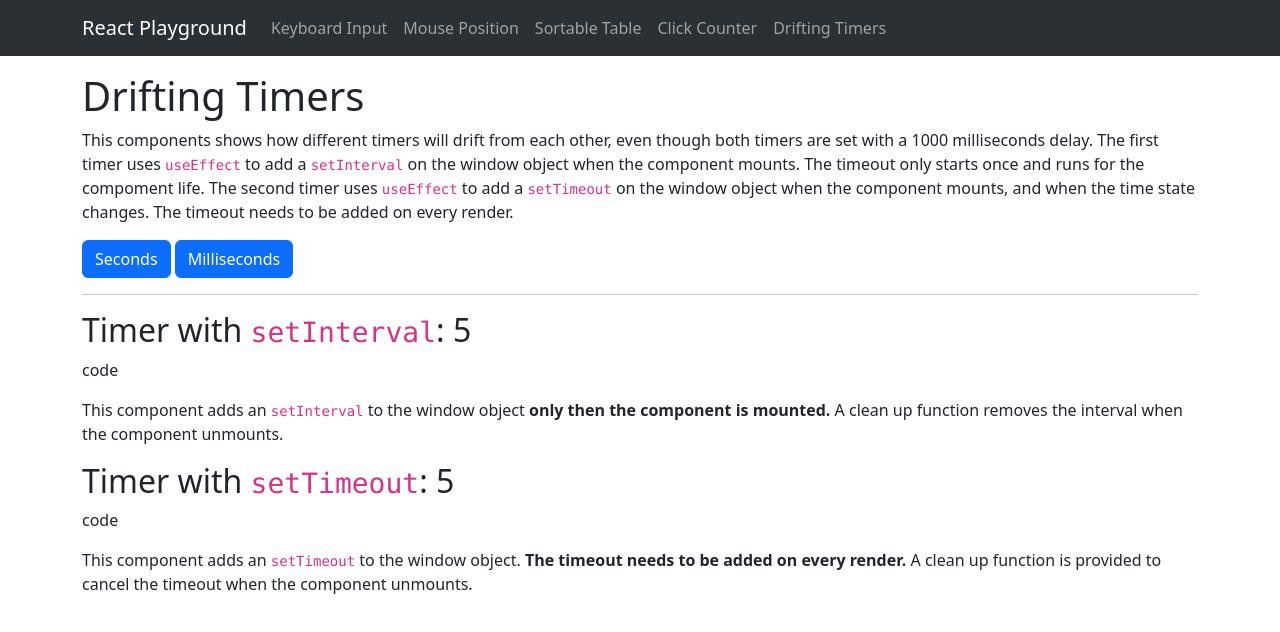
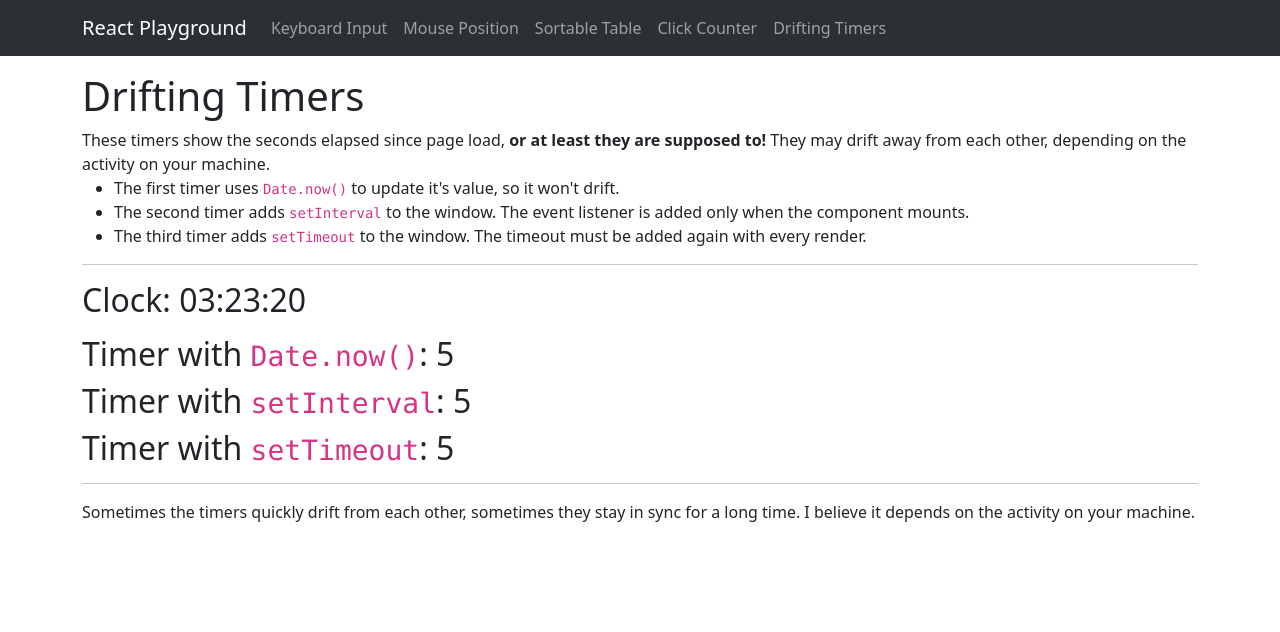
Before and after one commit to Ahuanmarca/react-playground, a React (Vite) app: page /driftingtimers in a window 1280 px wide. Shown: the top 632 px of the page. Built offline with nearby package versions, Linux system fonts and the light colour scheme.

Commit message:
Update DriftingTimers to add clock and timer handled by Date.now().

```diff
--- a/package.json
+++ b/package.json
@@ -13,6 +13,7 @@
   },
   "dependencies": {
     "bootstrap": "^5.3.3",
+    "date-fns": "^3.3.1",
     "new-component": "^5.0.2",
     "react": "^18.2.0",
     "react-bootstrap": "^2.10.1",
--- a/src/pages/DriftingTimers/DriftingTimers.jsx
+++ b/src/pages/DriftingTimers/DriftingTimers.jsx
@@ -1,31 +1,67 @@
 import React from "react";
+import format from "date-fns/format";
+// react-bootstrap components
+// import Button from "react-bootstrap/Button";
+// My components
 import TimerIntervalOnMount from "./TimerIntervalOnMount";
 import TimerTimeout from "./TimerTimeout";
-import Button from "react-bootstrap/Button";
+import TimerTimeNow from "./TimerTimeNow";
 
 function DriftingTimers() {
-  const [speed, setSpeed] = React.useState(1000);
+  const [stopwatchTime, setStopwatchTime] = React.useState(0);
+  const [time, setTime] = React.useState(new Date());
+
+  React.useEffect(() => {
+    const interval = window.setInterval(() => {
+      setTime(new Date());
+    }, 1000);
+
+    return () => window.clearInterval(interval);
+  }, []);
+
+  React.useEffect(() => console.log(format(time, "hh:mm:ss")), [time]);
 
   return (
     <>
       <h1>Drifting Timers</h1>
       <p>
-        This components shows how different timers will drift from each other,
-        even though both timers are set with a 1000 milliseconds delay. The
-        first timer uses <code>useEffect</code> to add a{" "}
-        <code>setInterval</code> on the window object when the component mounts.
-        The timeout only starts once and runs for the compoment life. The second
-        timer uses <code>useEffect</code> to add a <code>setTimeout</code> on
-        the window object when the component mounts, and when the time state
-        changes. The timeout needs to be added on every render.
+        These timers show the seconds elapsed since page load,{" "}
+        <strong>or at least they are supposed to!</strong> They may drift away
+        from each other, depending on the activity on your machine.
+        <ul>
+          <li>
+            The first timer uses <code>Date.now()</code> to update it&#39;s
+            value, so it won&#39;t drift.
+          </li>
+          <li>
+            The second timer adds <code>setInterval</code> to the window. The
+            event listener is added only when the component mounts.
+          </li>
+          <li>
+            The third timer adds <code>setTimeout</code> to the window. The
+            timeout must be added again with every render.
+          </li>
+        </ul>
       </p>
+      {/* <p>Current speed: {speed === 1000 ? "1000ms" : "1ms"}</p> */}
+      {/* <div> */}
+      {/* <Button onClick={() => setSpeed(1000)}>Seconds</Button>{" "} */}
+      {/* <Button onClick={() => setSpeed(1)}>Milliseconds</Button> */}
+      {/* </div> */}
+      <hr />
+      <h2>Clock: {format(time, "hh:mm:ss")}</h2>
+      <div className="mt-3">
+        <TimerTimeNow />
+        <TimerIntervalOnMount />
+        <TimerTimeout />
+      </div>
+      <hr />
       <div>
-        <Button onClick={() => setSpeed(1000)} >Seconds</Button>{" "}
-        <Button onClick={() => setSpeed(1)}>Milliseconds</Button>
-      </div><hr />
-      <div className='mt-3'>
-        <TimerIntervalOnMount speed={speed} />
-        <TimerTimeout speed={speed} />
+        <p>
+          Sometimes the timers quickly drift from each other, sometimes they
+          stay in sync for a long time. I believe it depends on the activity on
+          your machine.
+        </p>
       </div>
     </>
   );
--- a/src/pages/DriftingTimers/TimerIntervalOnMount/TimerIntervalOnMount.jsx
+++ b/src/pages/DriftingTimers/TimerIntervalOnMount/TimerIntervalOnMount.jsx
@@ -1,35 +1,26 @@
 import React from "react";
-import Nav from "react-bootstrap/Nav";
 
-function TimerIntervalOnMount({ speed }) {
+function TimerIntervalOnMount() {
   const [count, setCount] = React.useState(0);
 
   React.useEffect(() => {
     const interval = window.setInterval(() => {
       setCount((prevCount) => prevCount + 1);
-    }, speed);
+    }, 1000);
 
     return () => window.clearInterval(interval);
-  }, [speed]);
+  }, []);
 
   return (
     <div>
       <h2>
         Timer with <code>setInterval</code>: {count}
       </h2>
-      <p>
-        <Nav.Link
-          href="https://github.com/Ahuanmarca/react-playground/blob/1b1b6107f7d8c0d412ba2624cc88656df83a492e/src/pages/DriftingTimers/TimerIntervalOnMount/TimerIntervalOnMount.jsx"
-          target="blank"
-        >
-          code
-        </Nav.Link>
-      </p>
-      <p>
+      {/* <p>
         This component adds an <code>setInterval</code> to the window object{" "}
         <strong>only then the component is mounted.</strong> A clean up function
         removes the interval when the component unmounts.
-      </p>
+      </p> */}
     </div>
   );
 }
--- a/src/pages/DriftingTimers/TimerIntervalOnRender/index.js
+++ /dev/null
@@ -1,2 +0,0 @@
-export * from './TimerIntervalOnRender';
-export { default } from './TimerIntervalOnRender';
--- /dev/null
+++ b/src/pages/DriftingTimers/TimerTimeNow/TimerTimeNow.jsx
@@ -0,0 +1,22 @@
+import React from "react";
+
+function TimerDateNow() {
+  const [startTime] = React.useState(Date.now());
+  const [globalTime, setGlobalTime] = React.useState(Date.now() - startTime);
+
+  React.useEffect(() => {
+    const interval = window.setInterval(() => {
+      setGlobalTime(() =>  Math.floor((Date.now() - startTime) / 1000));
+    }, 1000);
+    return () => window.clearInterval(interval);
+  }, [startTime]);
+
+  return (
+    <>
+      <h2>Timer with <code>Date.now()</code>: {globalTime}</h2>
+      {/* <p>This timer updates by the Time.now() function.</p> */}
+    </>
+  );
+}
+
+export default TimerDateNow;
--- /dev/null
+++ b/src/pages/DriftingTimers/TimerTimeNow/index.js
@@ -0,0 +1,2 @@
+export * from './TimerTimeNow';
+export { default } from './TimerTimeNow';
--- a/src/pages/DriftingTimers/TimerTimeout/TimerTimeout.jsx
+++ b/src/pages/DriftingTimers/TimerTimeout/TimerTimeout.jsx
@@ -1,36 +1,27 @@
 import React from "react";
-import Nav from "react-bootstrap/Nav";
 
-function TimerTimeout({ speed }) {
+function TimerTimeout() {
   const [count, setCount] = React.useState(0);
 
   React.useEffect(() => {
     const timeout = window.setTimeout(() => {
-      setCount(count + 1);
-    }, speed);
+      setCount((prev) => prev + 1);
+    }, 1000);
 
     return () => window.clearInterval(timeout);
-  }, [count, speed]);
+  }, [count]);
 
   return (
     <div>
       <h2>
         Timer with <code>setTimeout</code>: {count}
       </h2>
-      <p>
-        <Nav.Link
-          href="https://github.com/Ahuanmarca/react-playground/blob/1b1b6107f7d8c0d412ba2624cc88656df83a492e/src/pages/DriftingTimers/TimerTimeout/TimerTimeout.jsx"
-          target="blank"
-        >
-          code
-        </Nav.Link>
-      </p>
-      <p>
+      {/* <p>
         This component adds an <code>setTimeout</code> to the window object.{" "}
         <strong>The timeout needs to be added on every render.</strong> A clean
         up function is provided to cancel the timeout when the component
         unmounts.
-      </p>
+      </p> */}
     </div>
   );
 }
```
Also changed, not shown: src/pages/DriftingTimers/TimerIntervalOnRender/TimerIntervalOnRender.jsx (deleted, +0 -7 lines), 1 other file (tests, documents, lock files or other folders).
